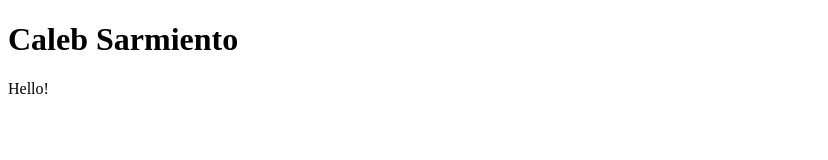
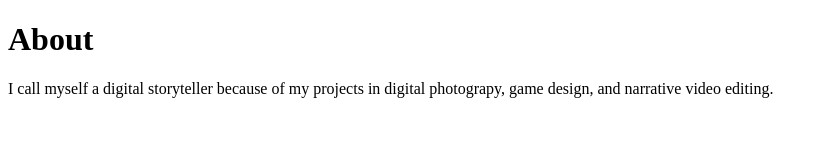
Before and after one commit to calebsarmiento/calebsarmiento.github.io, a plain HTML site: page index.html in a window 1280 px wide. Shown: the whole page, without its empty margins (0-828 px from the left). Drawn offline with Linux system fonts and the light colour scheme.

Commit message:
Edit page text

```diff
--- a/index.html
+++ b/index.html
@@ -1,7 +1,10 @@
 <!DOCTYPE html>
-<html>
+<html lang="en">
+	<head>
+		<title>Caleb Sarmiento</title>
+	</head>
 	<body>
-		<h1>Caleb Sarmiento</h1>
-		<p>Hello!</p>
+		<h1>About</h1>
+		<p>I call myself a digital storyteller because of my projects in digital photograpy, game design, and narrative video editing.</p>
 	</body>
 </html>
```
